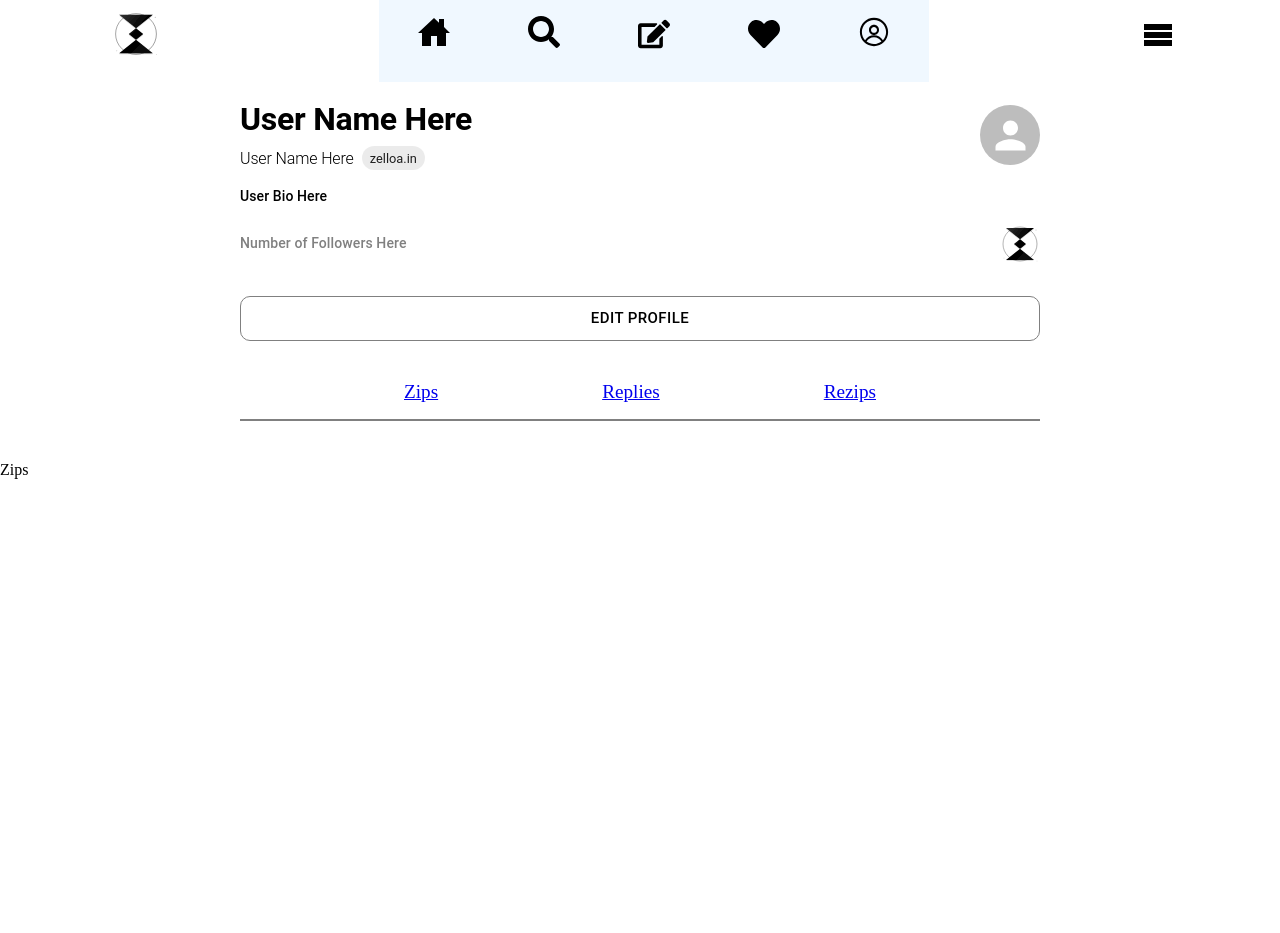
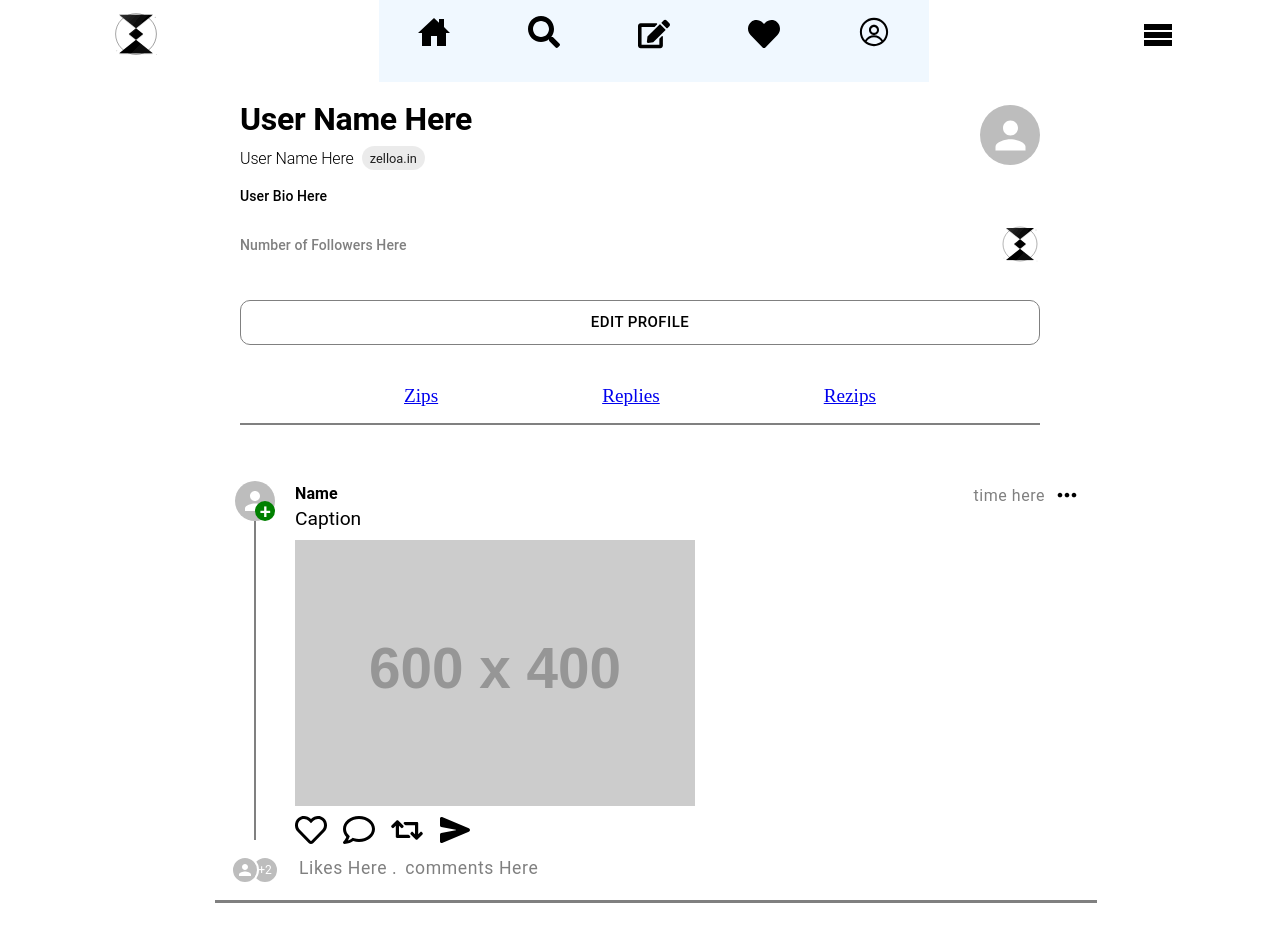
Before and after one commit to pravinadar/Zelloa, a React (Vite) app in the folder client/: page /profile/zips/1 in a window 1280 px wide. Shown: the top 933 px of the page. Before the commit the page ends 800 px from the top, so only its background shows below. Built offline with nearby package versions, Linux system fonts and the light colour scheme.

Commit message:
minor logic changes

```diff
--- a/client/src/components/Home/Post.jsx
+++ b/client/src/components/Home/Post.jsx
@@ -10,9 +10,8 @@ const Post = () => {
                 flexDirection={"row"}
                 justifyContent={"space-between"}
                 borderBottom={"3px solid gray"}
-                width={"70%"}
+                width={"100%"}
                 p={2}
-                mx={"auto"}
                 sx={{
                     ":hover": {
                         cursor: "pointer",
--- a/client/src/components/post/PostBody.jsx
+++ b/client/src/components/post/PostBody.jsx
@@ -1,5 +1,4 @@
 import { Stack, Typography } from '@mui/material'
-import React from 'react'
 import { FaRegComment, FaRegHeart, FaRetweet } from 'react-icons/fa'
 import { IoSend } from 'react-icons/io5'
 
--- a/client/src/pages/protected/Home.jsx
+++ b/client/src/pages/protected/Home.jsx
@@ -6,8 +6,16 @@ const Home = () => {
   return (
     <div>
       <Input />
-      <Stack flexDirection={'column'} gap={2} mb={10}>
-        <Post/>
+      <Stack
+        flexDirection={'column'}
+        gap={2}
+        mb={10}
+        width={"70%"}
+        mx={"auto"}
+      >
+
+        <Post />
+
       </Stack>
     </div>
   )
--- a/client/src/pages/protected/profile/ProfileLayout.jsx
+++ b/client/src/pages/protected/profile/ProfileLayout.jsx
@@ -9,7 +9,7 @@ const ProfileLayout = () => {
                 gap={2}
                 m={2}
                 p={2}
-                width={"90%"}
+                width={"100%"}
                 maxWidth={"800px"}
                 mx={"auto"}
             >
@@ -87,7 +87,9 @@ const ProfileLayout = () => {
 
                     </Typography>
 
-                    <img src="/logo-lightmode2.svg" alt="logo" width={40} />
+                    <Link to={"/"} >
+                        <img src="/logo-lightmode2.svg" alt="logo" width={40} />
+                    </Link>
 
                 </Stack>
 
@@ -97,7 +99,7 @@ const ProfileLayout = () => {
                 size="large"
                 sx={{
                     color: "black",
-                    width: "90%",
+                    width: "100%",
                     maxWidth: "800px",
                     mx: "auto",
                     textAlign: "center",
@@ -125,13 +127,13 @@ const ProfileLayout = () => {
                 maxWidth={"800px"}
             >
 
-                <Link to={'/profile/zips/1'}>  {/* to be edited */ }
+                <Link to={'/profile/zips/1'} className="link">  {/* to be edited */}
                     Zips
                 </Link>
-                <Link to={'/profile/replies/1'}>
+                <Link to={'/profile/replies/1'} className="link">
                     Replies
                 </Link>
-                <Link to={'/profile/rezips/1'}>
+                <Link to={'/profile/rezips/1'} className="link">
                     Rezips
                 </Link>
 
--- a/client/src/pages/protected/profile/Zips.jsx
+++ b/client/src/pages/protected/profile/Zips.jsx
@@ -1,7 +1,26 @@
+import { Stack } from "@mui/material"
+
+import Post from "../../../components/Home/Post"
 
 const Zips = () => {
   return (
-    <div>Zips</div>
+    <>
+      <Stack
+        flexDirection={"column"}
+        gap={2}
+        mb={10}
+        width={"100%"}
+        maxWidth={"850px"}
+        mx={"auto"}
+      >
+
+        <Post/>
+        <Post/>
+        <Post/>
+        <Post/>
+
+      </Stack>
+    </>
   )
 }
 
```
